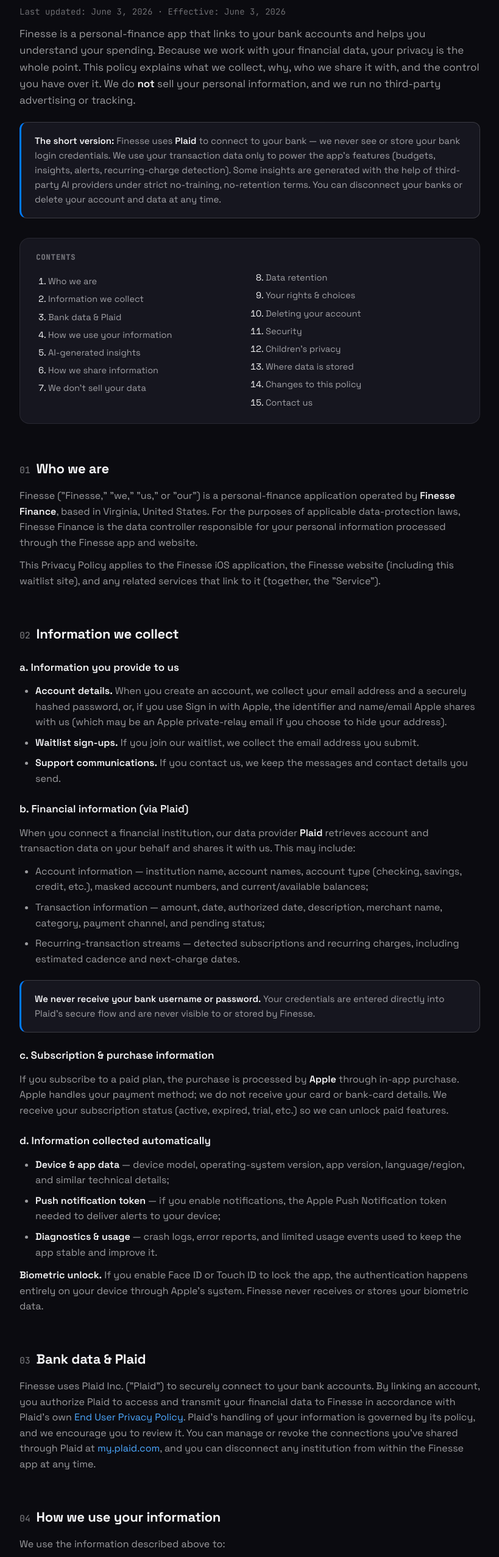
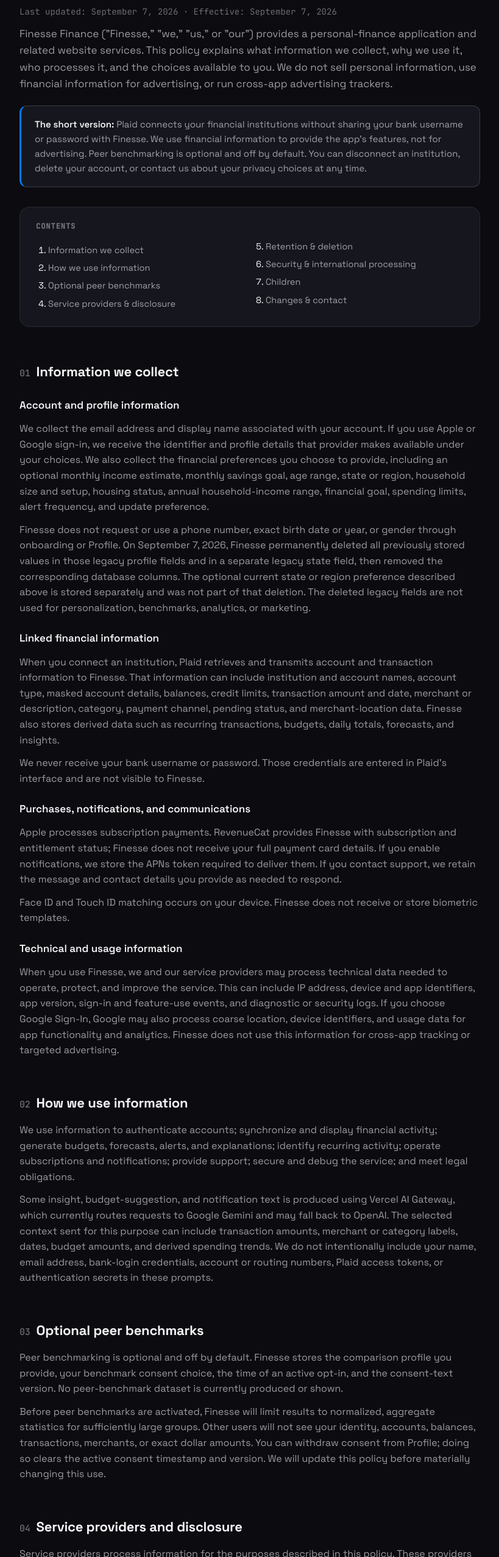
Before and after one commit to arushkukreja/Finesse_Website, a website: page privacy.html in a window 1280 px wide. Shown: the part 226-2779 px from the top of the page at 61% size, without its empty margins (230-1049 px from the left). Drawn offline with Linux system fonts and the light colour scheme.

Commit message:
Update published privacy policy

```diff
--- a/privacy.html
+++ b/privacy.html
@@ -139,226 +139,165 @@ footer { border-top: 1px solid var(--border); padding: 40px 0; }
   <div class="wrap">
     <div class="doc__eyebrow">Legal</div>
     <h1 class="doc__title">Privacy <em>Policy</em></h1>
-    <div class="doc__meta">Last updated: June 3, 2026 · Effective: June 3, 2026</div>
+    <div class="doc__meta">Last updated: September 7, 2026 · Effective: September 7, 2026</div>
 
     <p class="doc__intro">
-      Finesse is a personal-finance app that links to your bank accounts and helps you understand your
-      spending. Because we work with your financial data, your privacy is the whole point. This policy
-      explains what we collect, why, who we share it with, and the control you have over it. We do
-      <strong>not</strong> sell your personal information, and we run no third-party advertising or tracking.
+      Finesse Finance ("Finesse," "we," "us," or "our") provides a personal-finance application and
+      related website services. This policy explains what information we collect, why we use it, who
+      processes it, and the choices available to you. We do not sell personal information, use financial
+      information for advertising, or run cross-app advertising trackers.
     </p>
 
     <div class="callout">
-      <strong>The short version:</strong> Finesse uses <strong>Plaid</strong> to connect to your bank — we never
-      see or store your bank login credentials. We use your transaction data only to power the app's features
-      (budgets, insights, alerts, recurring-charge detection). Some insights are generated with the help of
-      third-party AI providers under strict no-training, no-retention terms. You can disconnect your banks or
-      delete your account and data at any time.
+      <strong>The short version:</strong> Plaid connects your financial institutions without sharing your bank
+      username or password with Finesse. We use financial information to provide the app's features, not for
+      advertising. Peer benchmarking is optional and off by default. You can disconnect an institution, delete
+      your account, or contact us about your privacy choices at any time.
     </div>
 
     <div class="toc">
       <h4>Contents</h4>
       <ol>
-        <li><a href="#who">Who we are</a></li>
         <li><a href="#collect">Information we collect</a></li>
-        <li><a href="#plaid">Bank data &amp; Plaid</a></li>
-        <li><a href="#use">How we use your information</a></li>
-        <li><a href="#ai">AI-generated insights</a></li>
-        <li><a href="#share">How we share information</a></li>
-        <li><a href="#sell">We don't sell your data</a></li>
-        <li><a href="#retention">Data retention</a></li>
-        <li><a href="#rights">Your rights &amp; choices</a></li>
-        <li><a href="#delete">Deleting your account</a></li>
-        <li><a href="#security">Security</a></li>
-        <li><a href="#children">Children's privacy</a></li>
-        <li><a href="#intl">Where data is stored</a></li>
-        <li><a href="#changes">Changes to this policy</a></li>
-        <li><a href="#contact">Contact us</a></li>
+        <li><a href="#use">How we use information</a></li>
+        <li><a href="#benchmarks">Optional peer benchmarks</a></li>
+        <li><a href="#providers">Service providers &amp; disclosure</a></li>
+        <li><a href="#retention">Retention &amp; deletion</a></li>
+        <li><a href="#security">Security &amp; international processing</a></li>
+        <li><a href="#children">Children</a></li>
+        <li><a href="#changes">Changes &amp; contact</a></li>
       </ol>
     </div>
 
-    <h2 id="who"><span class="n">01</span>Who we are</h2>
+    <h2 id="collect"><span class="n">01</span>Information we collect</h2>
+
+    <h3>Account and profile information</h3>
     <p>
-      Finesse ("Finesse," "we," "us," or "our") is a personal-finance application operated by
-      <strong>Finesse Finance</strong>, based in Virginia, United States. For the purposes of applicable
-      data-protection laws, Finesse Finance is the data controller responsible for your personal
-      information processed through the Finesse app and website.
+      We collect the email address and display name associated with your account. If you use Apple or Google
+      sign-in, we receive the identifier and profile details that provider makes available under your choices.
+      We also collect the financial preferences you choose to provide, including an optional monthly income
+      estimate, monthly savings goal, age range, state or region, household size and setup, housing status,
+      annual household-income range, financial goal, spending limits, alert frequency, and update preference.
     </p>
     <p>
-      This Privacy Policy applies to the Finesse iOS application, the Finesse website (including this waitlist
-      site), and any related services that link to it (together, the "Service").
+      Finesse does not request or use a phone number, exact birth date or year, or gender through onboarding or
+      Profile. On September 7, 2026, Finesse permanently deleted all previously stored values in those legacy
+      profile fields and in a separate legacy state field, then removed the corresponding database columns. The
+      optional current state or region preference described above is stored separately and was not part of that
+      deletion. The deleted legacy fields are not used for personalization, benchmarks, analytics, or marketing.
     </p>
 
-    <h2 id="collect"><span class="n">02</span>Information we collect</h2>
-
-    <h3>a. Information you provide to us</h3>
-    <ul>
-      <li><strong>Account details.</strong> When you create an account, we collect your email address and a securely hashed password, or, if you use Sign in with Apple, the identifier and name/email Apple shares with us (which may be an Apple private-relay email if you choose to hide your address).</li>
-      <li><strong>Waitlist sign-ups.</strong> If you join our waitlist, we collect the email address you submit.</li>
-      <li><strong>Support communications.</strong> If you contact us, we keep the messages and contact details you send.</li>
-    </ul>
-
-    <h3>b. Financial information (via Plaid)</h3>
-    <p>When you connect a financial institution, our data provider <strong>Plaid</strong> retrieves account and transaction data on your behalf and shares it with us. This may include:</p>
-    <ul>
-      <li>Account information — institution name, account names, account type (checking, savings, credit, etc.), masked account numbers, and current/available balances;</li>
-      <li>Transaction information — amount, date, authorized date, description, merchant name, category, payment channel, and pending status;</li>
-      <li>Recurring-transaction streams — detected subscriptions and recurring charges, including estimated cadence and next-charge dates.</li>
-    </ul>
-    <div class="callout">
-      <strong>We never receive your bank username or password.</strong> Your credentials are entered directly
-      into Plaid's secure flow and are never visible to or stored by Finesse.
-    </div>
-
-    <h3>c. Subscription &amp; purchase information</h3>
+    <h3>Linked financial information</h3>
     <p>
-      If you subscribe to a paid plan, the purchase is processed by <strong>Apple</strong> through in-app
-      purchase. Apple handles your payment method; we do not receive your card or bank-card details. We receive
-      your subscription status (active, expired, trial, etc.) so we can unlock paid features.
+      When you connect an institution, Plaid retrieves and transmits account and transaction information to
+      Finesse. That information can include institution and account names, account type, masked account details,
+      balances, credit limits, transaction amount and date, merchant or description, category, payment channel,
+      pending status, and merchant-location data. Finesse also stores derived data such as recurring
+      transactions, budgets, daily totals, forecasts, and insights.
+    </p>
+    <p>
+      We never receive your bank username or password. Those credentials are entered in Plaid's interface and
+      are not visible to Finesse.
     </p>
 
-    <h3>d. Information collected automatically</h3>
-    <ul>
-      <li><strong>Device &amp; app data</strong> — device model, operating-system version, app version, language/region, and similar technical details;</li>
-      <li><strong>Push notification token</strong> — if you enable notifications, the Apple Push Notification token needed to deliver alerts to your device;</li>
-      <li><strong>Diagnostics &amp; usage</strong> — crash logs, error reports, and limited usage events used to keep the app stable and improve it.</li>
-    </ul>
+    <h3>Purchases, notifications, and communications</h3>
     <p>
-      <strong>Biometric unlock.</strong> If you enable Face ID or Touch ID to lock the app, the authentication
-      happens entirely on your device through Apple's system. Finesse never receives or stores your biometric data.
+      Apple processes subscription payments. RevenueCat provides Finesse with subscription and entitlement
+      status; Finesse does not receive your full payment card details. If you enable notifications, we store the
+      APNs token required to deliver them. If you contact support, we retain the message and contact details you
+      provide as needed to respond.
+    </p>
+    <p>
+      Face ID and Touch ID matching occurs on your device. Finesse does not receive or store biometric templates.
     </p>
 
-    <h2 id="plaid"><span class="n">03</span>Bank data &amp; Plaid</h2>
+    <h3>Technical and usage information</h3>
     <p>
-      Finesse uses Plaid Inc. ("Plaid") to securely connect to your bank accounts. By linking an account, you
-      authorize Plaid to access and transmit your financial data to Finesse in accordance with Plaid's own
-      <a href="https://plaid.com/legal/#end-user-privacy-policy" target="_blank" rel="noopener">End User Privacy Policy</a>.
-      Plaid's handling of your information is governed by its policy, and we encourage you to review it. You can
-      manage or revoke the connections you've shared through Plaid at
-      <a href="https://my.plaid.com" target="_blank" rel="noopener">my.plaid.com</a>, and you can disconnect any
-      institution from within the Finesse app at any time.
+      When you use Finesse, we and our service providers may process technical data needed to operate, protect,
+      and improve the service. This can include IP address, device and app identifiers, app version, sign-in and
+      feature-use events, and diagnostic or security logs. If you choose Google Sign-In, Google may also process
+      coarse location, device identifiers, and usage data for app functionality and analytics. Finesse does not
+      use this information for cross-app tracking or targeted advertising.
     </p>
 
-    <h2 id="use"><span class="n">04</span>How we use your information</h2>
-    <p>We use the information described above to:</p>
-    <ul>
-      <li>Provide the core Service — sync and display your accounts, balances, and transactions;</li>
-      <li>Generate budgets and personalized budget suggestions based on your actual spending history;</li>
-      <li>Detect spending anomalies and produce severity-tagged alerts and positive-reinforcement insights;</li>
-      <li>Identify recurring charges and subscriptions and estimate their annual cost and next charge date;</li>
-      <li>Calculate forecasts, safe-to-spend figures, and category breakdowns;</li>
-      <li>Send push notifications and other communications you've enabled;</li>
-      <li>Authenticate you, operate paid subscriptions, and provide customer support;</li>
-      <li>Maintain security, prevent fraud and abuse, and debug and improve the Service;</li>
-      <li>Comply with legal obligations and enforce our Terms of Service.</li>
-    </ul>
-
-    <h2 id="ai"><span class="n">05</span>AI-generated insights</h2>
+    <h2 id="use"><span class="n">02</span>How we use information</h2>
     <p>
-      Some of Finesse's insights, alerts, and explanatory text are generated with the assistance of
-      <strong>third-party artificial-intelligence providers</strong>. To produce these, we send a limited set of
-      spending-derived data (for example, transaction amounts, merchant or category labels, and computed totals)
-      to those providers' models and receive generated text in return.
+      We use information to authenticate accounts; synchronize and display financial activity; generate budgets,
+      forecasts, alerts, and explanations; identify recurring activity; operate subscriptions and notifications;
+      provide support; secure and debug the service; and meet legal obligations.
     </p>
-    <ul>
-      <li>We send only the data needed to generate the insight, and we minimize what is shared wherever possible;</li>
-      <li>Our AI processing is performed under enterprise terms that prohibit using your data to train the providers' models and that provide for zero or limited data retention;</li>
-      <li>The number of AI-assisted operations is rate-limited per user;</li>
-      <li>AI-generated content is informational only and may occasionally be inaccurate or incomplete — see our <a href="/terms.html">Terms of Service</a>.</li>
-    </ul>
-
-    <h2 id="share"><span class="n">06</span>How we share information</h2>
-    <p>We share personal information only in the following circumstances:</p>
-    <ul>
-      <li><strong>Service providers / processors</strong> who operate the Service on our behalf, including: Plaid (bank connectivity), our cloud database and hosting providers, our AI providers (as described above), Apple (authentication, push delivery, and in-app purchases), and our website/serverless host;</li>
-      <li><strong>Legal &amp; safety</strong> — when required by law, subpoena, or legal process, or to protect the rights, property, or safety of Finesse, our users, or the public;</li>
-      <li><strong>Business transfers</strong> — in connection with a merger, acquisition, financing, or sale of assets, in which case we will notify you and any successor will be bound by this policy;</li>
-      <li><strong>With your direction or consent</strong> — when you ask us to share information with a third party.</li>
-    </ul>
-    <p>These providers are permitted to use your information only to perform services for us and are bound by confidentiality and data-protection obligations.</p>
-
-    <h2 id="sell"><span class="n">07</span>We don't sell your data</h2>
     <p>
-      We do <strong>not</strong> sell your personal information, and we do not share it for cross-context
-      behavioral advertising. Finesse runs no advertising networks and embeds no third-party ad or marketing
-      trackers in the app. We do not use your financial data to market third-party products to you.
+      Some insight, budget-suggestion, and notification text is produced using Vercel AI Gateway, which currently
+      routes requests to Google Gemini and may fall back to OpenAI. The selected context sent for this purpose can
+      include transaction amounts, merchant or category labels, dates, budget amounts, and derived spending
+      trends. We do not intentionally include your name, email address, bank-login credentials, account or routing
+      numbers, Plaid access tokens, or authentication secrets in these prompts.
     </p>
 
-    <h2 id="retention"><span class="n">08</span>Data retention</h2>
+    <h2 id="benchmarks"><span class="n">03</span>Optional peer benchmarks</h2>
     <p>
-      We keep your personal information for as long as your account is active and as needed to provide the
-      Service. When you delete your account, we delete or de-identify your personal data — including your linked
-      financial data — within a commercially reasonable period, except where we are required to retain certain
-      records to comply with legal, tax, accounting, or fraud-prevention obligations, or to resolve disputes and
-      enforce our agreements. Aggregated or de-identified data that cannot reasonably be linked to you may be
-      retained.
+      Peer benchmarking is optional and off by default. Finesse stores the comparison profile you provide, your
+      benchmark consent choice, the time of an active opt-in, and the consent-text version. No peer-benchmark
+      dataset is currently produced or shown.
+    </p>
+    <p>
+      Before peer benchmarks are activated, Finesse will limit results to normalized, aggregate statistics for
+      sufficiently large groups. Other users will not see your identity, accounts, balances, transactions,
+      merchants, or exact dollar amounts. You can withdraw consent from Profile; doing so clears the active
+      consent timestamp and version. We will update this policy before materially changing this use.
     </p>
 
-    <h2 id="rights"><span class="n">09</span>Your rights &amp; choices</h2>
-    <p>Depending on where you live, you may have some or all of the following rights regarding your personal information:</p>
-    <ul>
-      <li><strong>Access</strong> — request a copy of the personal information we hold about you;</li>
-      <li><strong>Correction</strong> — ask us to correct inaccurate information;</li>
-      <li><strong>Deletion</strong> — ask us to delete your information (see Section 10);</li>
-      <li><strong>Portability</strong> — request your data in a portable format, where applicable;</li>
-      <li><strong>Withdraw consent</strong> — disconnect a linked bank, disable notifications, or close your account at any time;</li>
-      <li><strong>Non-discrimination</strong> — we will not deny you service for exercising these rights.</li>
-    </ul>
+    <h2 id="providers"><span class="n">04</span>Service providers and disclosure</h2>
     <p>
-      To exercise any of these rights, email us at <a href="mailto:support@finessefinance.us">support@finessefinance.us</a>.
-      We may need to verify your identity before acting on a request. Residents of California, the EU/UK, and
-      other regions may have additional rights under laws such as the CCPA/CPRA and GDPR; we honor those rights
-      where they apply.
+      Service providers process information for the purposes described in this policy. These providers include
+      Plaid for bank connectivity; Supabase for authentication, database, and serverless services; Apple and
+      RevenueCat for purchases; Apple for push delivery; Google and Apple for optional sign-in; and Vercel,
+      Google, and OpenAI for limited AI-generated insight and notification copy. Providers may process information
+      in the United States or other locations where they operate.
+    </p>
+    <p>
+      We may also disclose information when legally required, to protect users and the service, in connection with
+      a business transfer subject to this policy, or at your direction. We do not sell personal information or
+      share it for cross-context behavioral advertising.
     </p>
 
-    <h2 id="delete"><span class="n">10</span>Deleting your account</h2>
+    <h2 id="retention"><span class="n">05</span>Retention and deletion</h2>
     <p>
-      You can request deletion of your Finesse account and associated data at any time from within the app or by
-      emailing <a href="mailto:support@finessefinance.us">support@finessefinance.us</a>. Deleting your account removes
-      your linked bank connections and the financial data we store, subject to the limited retention exceptions
-      described in Section 8. You can also revoke Plaid's access independently at
-      <a href="https://my.plaid.com" target="_blank" rel="noopener">my.plaid.com</a>.
+      We retain account and financial information while your account is active and as needed to provide the
+      service. Disconnecting an institution removes its active connection and associated data through the app's
+      unlinking process. Deleting your account initiates removal of your profile, linked financial records,
+      derived records, device tokens, and authentication account, subject to limited retention required for legal,
+      tax, security, or dispute-resolution purposes.
+    </p>
+    <p>
+      Benchmark-consent records are retained with your account so we can honor and audit your choice. Turning
+      participation off clears the active opt-in timestamp and consent version. Notification tokens are retained
+      only as needed to deliver enabled notifications and are removed when invalid or when your account is deleted.
+    </p>
+    <p>
+      Aggregated or de-identified information that cannot reasonably be linked back to you may be retained. You
+      may request access, correction, deletion, or portability, and may withdraw optional consent where applicable.
     </p>
 
-    <h2 id="security"><span class="n">11</span>Security</h2>
+    <h2 id="security"><span class="n">06</span>Security and international processing</h2>
     <p>
-      We take the protection of your financial data seriously. We use industry-standard safeguards, including
-      encryption of data in transit and at rest, scoped access controls, and a bank-connection architecture
-      (Plaid) that keeps your bank credentials out of our systems entirely. The app also supports on-device
-      biometric locking (Face ID / Touch ID). No method of transmission or storage is ever 100% secure, however,
-      and we cannot guarantee absolute security. If we become aware of a breach affecting your personal
-      information, we will notify you as required by applicable law.
+      Finesse uses encryption in transit and at rest, row-level access controls, and on-device privacy protections.
+      No security method is perfect. Finesse operates from the United States, and information may be processed and
+      stored there.
     </p>
 
-    <h2 id="children"><span class="n">12</span>Children's privacy</h2>
+    <h2 id="children"><span class="n">07</span>Children</h2>
+    <p>Finesse is intended for people 18 and older and is not directed to children.</p>
+
+    <h2 id="changes"><span class="n">08</span>Changes and contact</h2>
     <p>
-      Finesse is not directed to children. The Service is intended only for users who are at least 18 years old,
-      and we do not knowingly collect personal information from anyone under 18. If you believe a child has
-      provided us with personal information, please contact us and we will delete it.
+      We may update this policy as the service changes. Material changes will be identified by a revised date and,
+      when appropriate, an in-app or email notice.
     </p>
-
-    <h2 id="intl"><span class="n">13</span>Where your data is stored</h2>
     <p>
-      Finesse is operated from the United States, and your information is processed and stored on servers located
-      in the United States. If you access the Service from outside the United States, you understand that your
-      information will be transferred to, stored, and processed in the United States, where data-protection laws
-      may differ from those in your country.
+      To exercise a privacy choice or ask a question, contact
+      <a href="mailto:support@finessefinance.us">support@finessefinance.us</a>.
     </p>
-
-    <h2 id="changes"><span class="n">14</span>Changes to this policy</h2>
-    <p>
-      We may update this Privacy Policy from time to time. When we make material changes, we will update the
-      "Last updated" date above and, where appropriate, notify you in the app or by email. Your continued use of
-      the Service after an update means you accept the revised policy.
-    </p>
-
-    <h2 id="contact"><span class="n">15</span>Contact us</h2>
-    <p>
-      Questions, requests, or concerns about this policy or your data? Reach us at:
-    </p>
-    <ul>
-      <li>Privacy requests, general questions &amp; support: <a href="mailto:support@finessefinance.us">support@finessefinance.us</a></li>
-    </ul>
     <p class="legal-location">Finesse Finance · Virginia, United States</p>
   </div>
 </main>
```
